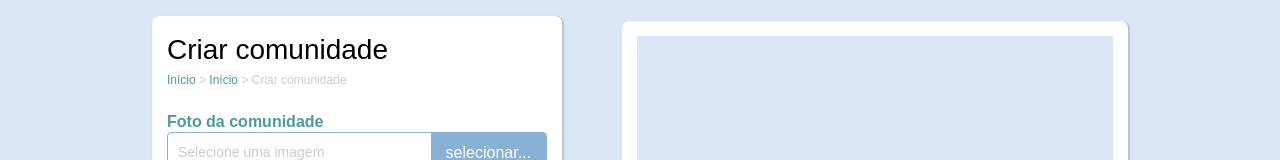
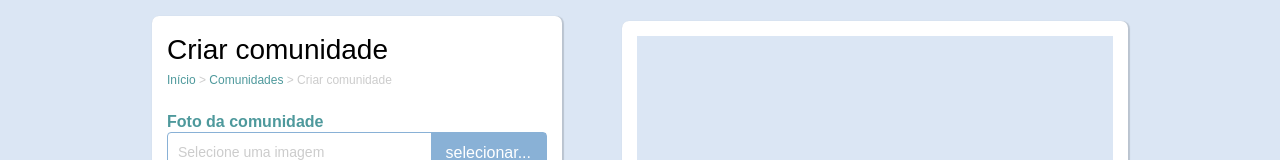
Before and after one commit to iBryann/orkut-post-generator, a React (Vite) app: page / in a window 1280 px wide. Shown: the part 150-310 px from the top of the page. Built offline with nearby package versions, Linux system fonts and the light colour scheme.

Commit message:
Update index.tsx

```diff
--- a/src/pages/Home/index.tsx
+++ b/src/pages/Home/index.tsx
@@ -16,7 +16,7 @@ const Home = () => {
                             <h2>Criar comunidade</h2>
 
                             <div className='breadcrumb'>
-                                Início <span>&gt;</span> Início <span>&gt; Criar comunidade</span>
+                                Início <span>&gt;</span> Comunidades <span>&gt; Criar comunidade</span>
                             </div>
                         </header>
 
```
